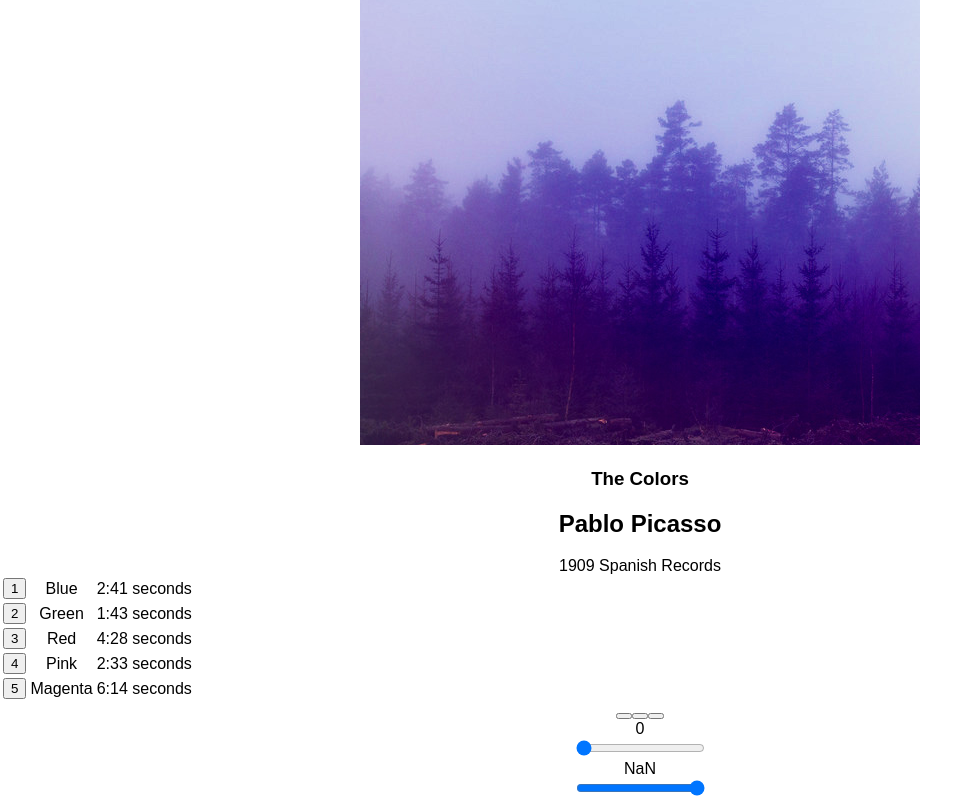
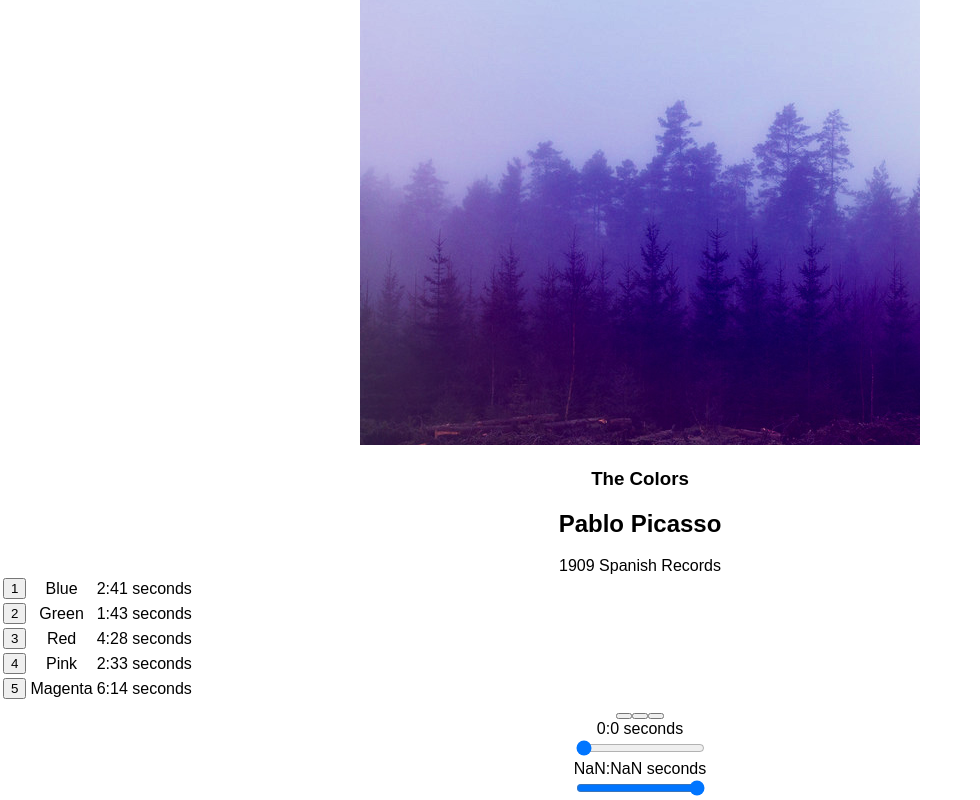
Before and after one commit to mcbeauregard/bloc-jams-react, a React (Create React App) app: page /album/the-colors in a window 1280 px wide. Shown: the part 213-1013 px from the top of the page, without its empty margins (0-980 px from the left). Built offline with nearby package versions, Linux system fonts and the light colour scheme; some icons are missing.

Commit message:
Added formatTime method: Assignment now complete

```diff
--- a/src/components/Album.js
+++ b/src/components/Album.js
@@ -35,7 +35,6 @@ class Album extends Component {
   this.audioElement.pause(); // tells audio element to pause song
   this.setState({ isPlaying: false }); // state of isPlaying is false so song has stopped
 }
-
 
 setSong(song) { // recieves song
   this.audioElement.src = song.audioSrc; // song is recieved and updates this.audioElement.src with the new song source
@@ -119,6 +118,15 @@ handleVolumeChange(e) { // new method to handle volume change by user on the vol
   this.setState({ volume: newVolume}); // Updates new volume levels.
 }
 
+
+formatTime(newTimeFormat){
+  console.log('handle format time called')
+  const min = Math.floor(newTimeFormat / 60);
+  const sec = parseInt(newTimeFormat % 60);
+  return min + ":" + sec + " seconds";
+}
+
+
   render() {
     return (
       <section className="album">
@@ -157,13 +165,14 @@ handleVolumeChange(e) { // new method to handle volume change by user on the vol
           isPlaying={this.state.isPlaying}
           currentSong={this.state.currentSong}
           currentTime={this.audioElement.currentTime} // Pass the inital state from the Album to PlayerBar so that it can re-renders when time or duration change.
-          duration={this.audioElement.duration} //
+          duration={this.audioElement.duration}
           volume={this.audioElement.volume}
           handleSongClick={() => this.handleSongClick(this.state.currentSong)}
           handlePrevClick={() => this.handlePrevClick()}
           handleNexClick={() => this.handleNexClick()}
           handleTimeChange={(e) => this.handleTimeChange(e)}
           handleVolumeChange={(e) => this.handleVolumeChange(e)}
+          formatTime={(e) => this.formatTime(e)}
         />
       </section>
     );
--- a/src/components/PlayerBar.js
+++ b/src/components/PlayerBar.js
@@ -16,7 +16,7 @@ class PlayerBar extends Component {
           </button>
         </section>
         <section id="time-control">
-        <div className="current-time">{this.props.currentTime}</div>
+        <div className="current-time">{this.props.formatTime(this.props.currentTime)}</div>
         <input
           type="range"
           className="seek-bar"
@@ -26,7 +26,7 @@ class PlayerBar extends Component {
           step="0.01"
           onChange={this.props.handleTimeChange}
         />
-        <div className="total-time">{this.props.duration}</div>
+        <div className="total-time">{this.props.formatTime(this.props.duration)}</div>
         </section>
         <section id="volume-control">
         <div className="icon ion-volume-low"></div>
```
Lines whose indentation alone changed are shown as unchanged.
